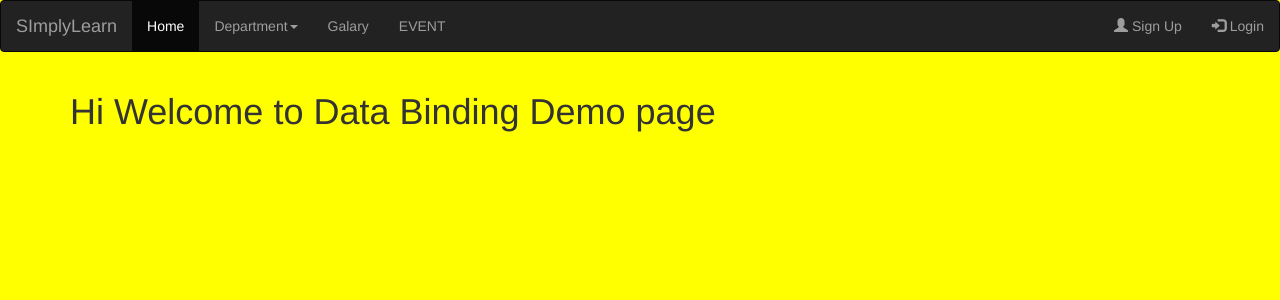
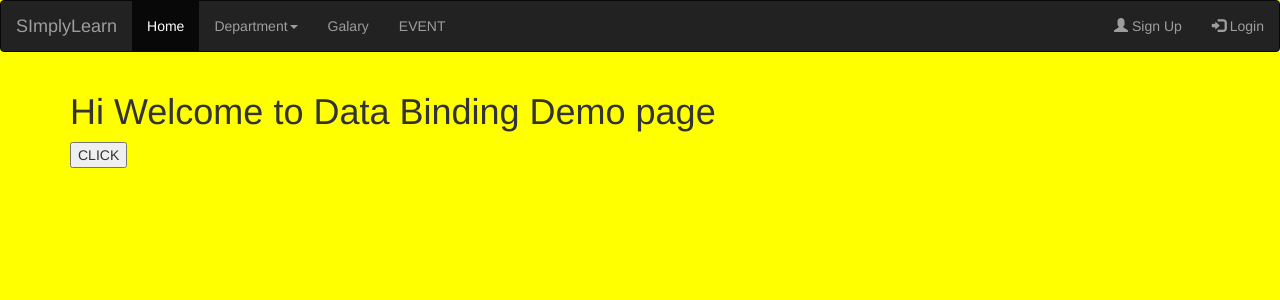
Before and after one commit to Thaneshwara848/SimpleLearn_Web_B15, an Angular app: page /eventdemo in a window 1280 px wide. Shown: the top 300 px of the page. Built offline with nearby package versions, Linux system fonts and the light colour scheme.

Commit message:
data bding

```diff
--- a/src/app/eventdemo/eventdemo.component.html
+++ b/src/app/eventdemo/eventdemo.component.html
@@ -5,3 +5,6 @@
         <h4>Event , Property, Interpoletion</h4>
     <h3> Two way </h3>
         event+ property  -->
+
+
+<input type="submit" value="CLICK" (click)="abc()">
--- a/src/app/eventdemo/eventdemo.component.ts
+++ b/src/app/eventdemo/eventdemo.component.ts
@@ -7,4 +7,7 @@ import { Component } from '@angular/core';
 })
 export class EventdemoComponent {
 
+  abc(){
+    alert("Hi Boss..!")
+  }
 }
```
